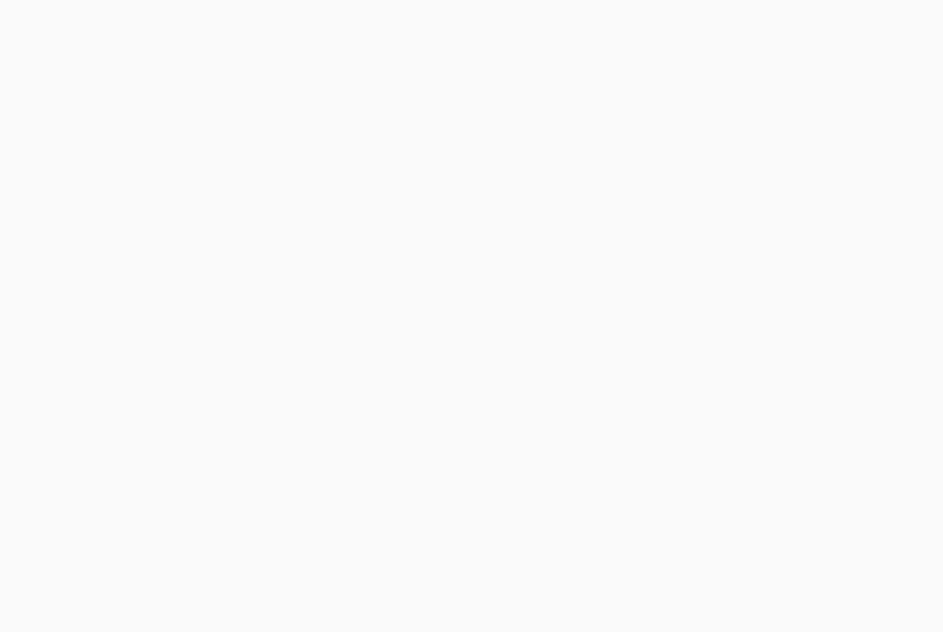
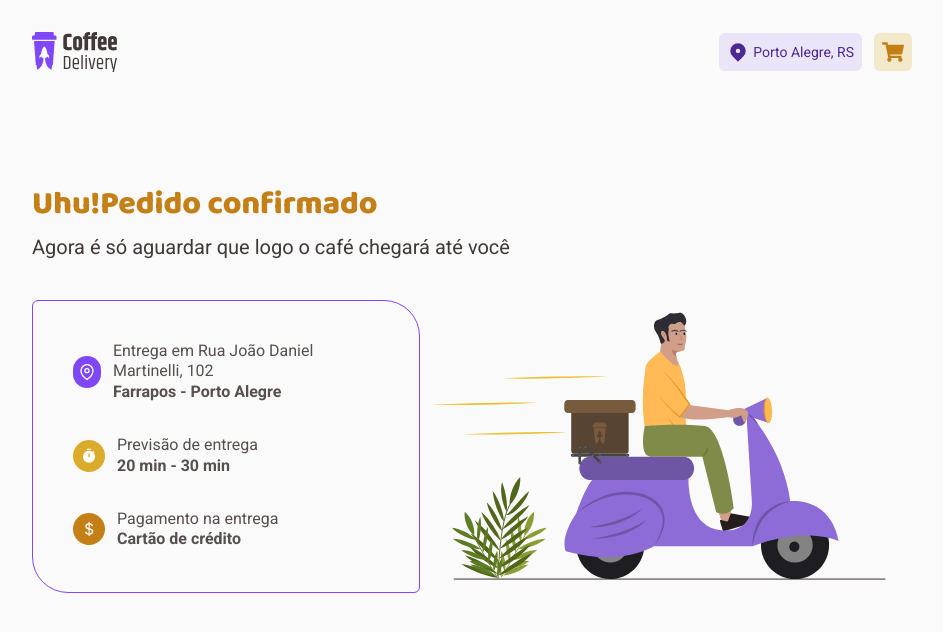
Before and after one commit to rafael-rodrigues-bento/ignite-coffee-delivery, a React (Vite) app: page /success in a window 1280 px wide. Before the commit this address had no page. Shown: the top 632 px of the page, without its empty margins (168-1111 px from the left). Built offline with nearby package versions, Linux system fonts and the light colour scheme.

Commit message:
Create: Success page

```diff
--- a/package.json
+++ b/package.json
@@ -10,6 +10,7 @@
     "lint": "eslint src --ext .ts,.tsx"
   },
   "dependencies": {
+    "immer": "^9.0.17",
     "react": "^18.2.0",
     "react-dom": "^18.2.0",
     "react-icons": "^4.7.1",
--- a/src/Router.tsx
+++ b/src/Router.tsx
@@ -2,12 +2,14 @@ import { Route, Routes } from 'react-router-dom'
 import { DefaultLayout } from './layouts/DefaultLayout'
 
 import { Home } from './pages/Home'
+import { Success } from './pages/Success'
 
 export function Router() {
   return (
     <Routes>
       <Route path="/" element={<DefaultLayout />}>
         <Route path="/" element={<Home />} />
+        <Route path="/success" element={<Success />}/>
       </Route>
     </Routes>
   )
--- a/src/components/Info/index.tsx
+++ b/src/components/Info/index.tsx
@@ -1,17 +1,22 @@
 import { ReactNode } from 'react'
-import { InfoContainer, SpanContainer, BACKGROUND_COLOR } from './style'
+import { InfoContainer, IconContainer, TextContainer, BACKGROUND_COLOR } from './style'
 
 interface InfoProps {
   icon: ReactNode
-  text: string
+  title: string
   bgIcon: keyof typeof BACKGROUND_COLOR
+  subtitle?: string
 }
 
-export function Info({ icon, text, bgIcon = 'purple' }: InfoProps) {
+export function Info({ icon, title, bgIcon = 'purple', subtitle="" }: InfoProps) {
   return (
     <InfoContainer>
-      <SpanContainer bgIcon={bgIcon}>{icon}</SpanContainer>
-      <p>{text}</p>
+      <IconContainer bgIcon={bgIcon}>{icon}</IconContainer>
+      <TextContainer>
+        <p>{title}</p>
+        <strong>{subtitle}</strong>
+      </TextContainer>
+
     </InfoContainer>
   )
 }
--- a/src/components/Info/style.ts
+++ b/src/components/Info/style.ts
@@ -14,13 +14,8 @@ export const InfoContainer = styled.div`
   display: flex;
   align-items: center;
   gap: 1.2rem;
-
-  p {
-    line-height: 130%;
-    color: ${({ theme }) => theme['base-text']};
-  }
 `
-export const SpanContainer = styled.span<IconColorProps>`
+export const IconContainer = styled.span<IconColorProps>`
   display: flex;
   align-items: center;
   justify-content: center;
@@ -30,3 +25,7 @@ export const SpanContainer = styled.span<IconColorProps>`
   background-color: ${(props) => props.theme[BACKGROUND_COLOR[props.bgIcon]]};
   color: ${({ theme }) => theme.white};
 `
+export const TextContainer = styled.div`
+    line-height: 130%;
+    color: ${({ theme }) => theme['base-text']};
+`
--- a/src/pages/Home/index.tsx
+++ b/src/pages/Home/index.tsx
@@ -30,22 +30,22 @@ export function Home() {
             <Info
               bgIcon="yellowDark"
               icon={<BsFillCartFill size={16} />}
-              text="Compra simples e segura"
+              title="Compra simples e segura"
             />
             <Info
               bgIcon="yellow"
               icon={<RiTimerFill size={16} />}
-              text="Entrega rápida e rastreada"
+              title="Entrega rápida e rastreada"
             />
             <Info
               bgIcon="gray"
               icon={<FiPackage size={16} />}
-              text="Embalagem mantém o café intacto"
+              title="Embalagem mantém o café intacto"
             />
             <Info
               bgIcon="purple"
               icon={<FiCoffee size={16} />}
-              text="O café chega fresquinho até você"
+              title="O café chega fresquinho até você"
             />
           </InfoListContainer>
         </div>
--- /dev/null
+++ b/src/pages/Success/index.tsx
@@ -0,0 +1,26 @@
+import { Info } from "../../components/Info";
+import { DeliveryInformationContainer, MainContainer, SuccessContainer } from "./style";
+
+import { FiMapPin } from 'react-icons/fi'
+import { MdTimer } from 'react-icons/md'
+import { BsCurrencyDollar } from 'react-icons/bs'
+
+import successImg from '../../assets/success.svg'
+
+export function Success() {
+  return (
+    <SuccessContainer>
+      <h1>Uhu!Pedido confirmado</h1>
+      <p>Agora é só aguardar que logo o café chegará até você</p>
+
+      <MainContainer>
+        <DeliveryInformationContainer>
+          <Info icon={<FiMapPin/>} bgIcon="purple" title="Entrega em Rua João Daniel Martinelli, 102" subtitle="Farrapos - Porto Alegre"/>
+          <Info icon={<MdTimer/>}bgIcon="yellow" title="Previsão de entrega" subtitle="20 min - 30 min"/>
+          <Info icon={<BsCurrencyDollar/>}bgIcon="yellowDark" title="Pagamento na entrega" subtitle="Cartão de crédito"/>
+        </DeliveryInformationContainer>
+          <img src={successImg} alt="Desenho de um rapaz dirigindo uma motocicleta" />
+      </MainContainer>
+    </SuccessContainer>
+  )
+}
--- /dev/null
+++ b/src/pages/Success/style.ts
@@ -0,0 +1,34 @@
+import styled from "styled-components";
+
+export const SuccessContainer = styled.div`
+  > h1 {
+    margin-top: 8rem;
+    margin-bottom: 0.8rem;
+    font-family: 'Baloo 2';
+    font-weight: 800;
+    font-size: 3.2rem,;
+    line-height: 130%;
+    color: ${({ theme }) => theme["yellow-dark"]};
+  }
+
+  > p {
+    font-size: 20px;
+    line-height: 130%;
+    color: ${({ theme }) => theme["base-subtitle"]};
+    margin-bottom: 4rem;
+  }
+`
+
+export const MainContainer = styled.div`
+  display: flex;
+  justify-content: space-between;
+`
+
+export const DeliveryInformationContainer = styled.div`
+  display: flex;
+  flex-direction: column;
+  gap: 3.2rem;
+  padding: 4rem;
+  border: 1px solid ${({ theme }) => theme.purple};
+  border-radius: 6px 36px;
+`
```
Also changed, not shown: .eslintrc.json, src/assets/success.svg (added), 1 other file (tests, documents, lock files or other folders).
